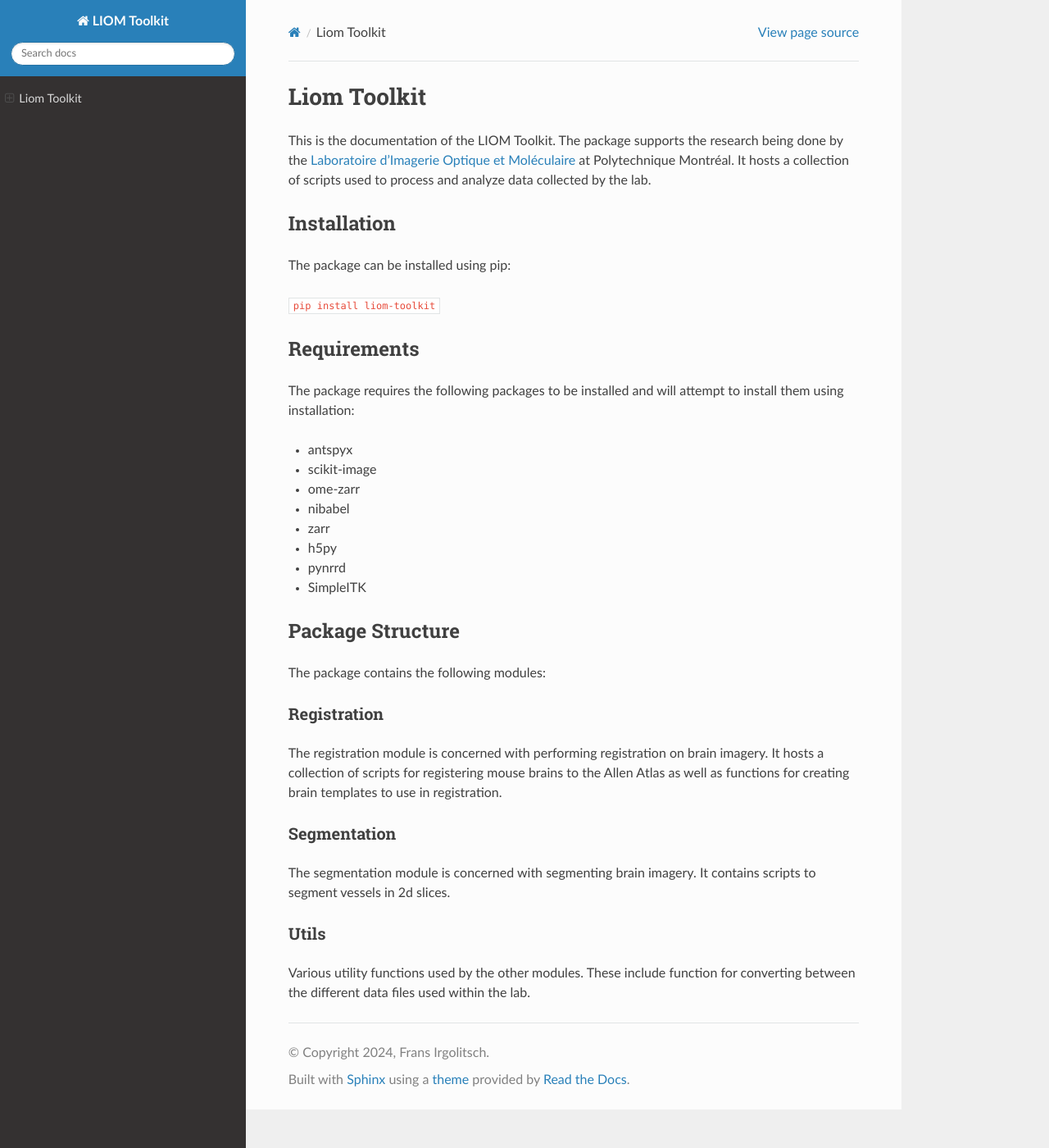
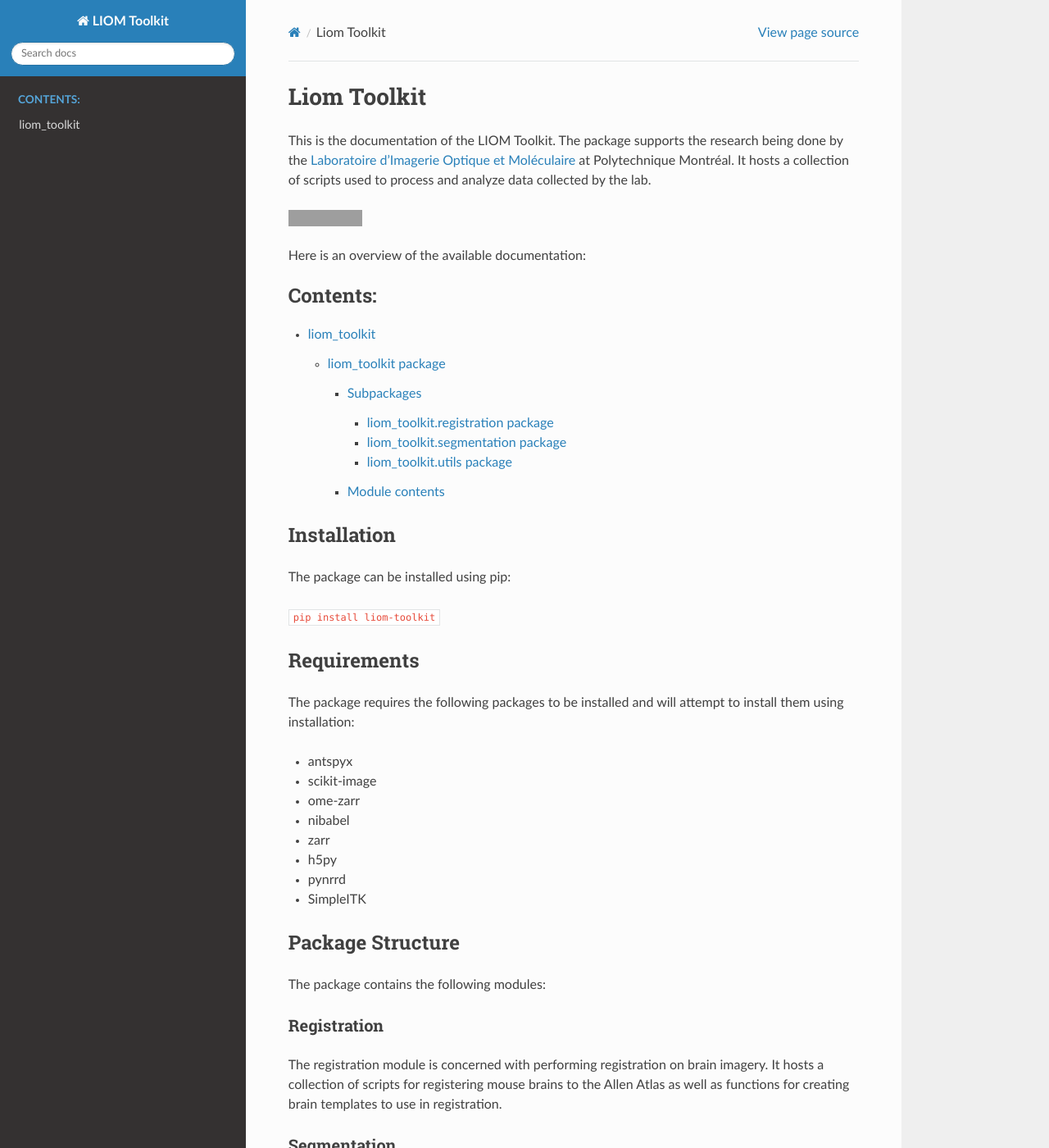
Before and after one commit to LIOMLab/liom-toolkit, a Sphinx documentation site: the page built from docs/source/index.rst, in a window 1280 px wide and 1400 px high. Shown: the whole window at 82% size. Built offline with Sphinx 7.4.7 and the Read the Docs theme 2.0.0, drawn with Linux system fonts in a browser that asks for light colours; grey boxes are pictures that could not be loaded.

Commit message:
Update autogenerated documentation

```diff
--- a/docs/requirements.txt
+++ b/docs/requirements.txt
@@ -1 +1,2 @@
 sphinx-rtd-theme
+sphinxcontrib-apidoc
--- a/docs/source/index.rst
+++ b/docs/source/index.rst
@@ -4,6 +4,18 @@ Liom Toolkit
 
 This is the documentation of the LIOM Toolkit. The package supports the research being done by the `Laboratoire d’Imagerie Optique et Moléculaire <https://liom.ca/>`_ at
 Polytechnique Montréal. It hosts a collection of scripts used to process and analyze data collected by the lab.
+
+.. image:: https://readthedocs.org/projects/liom-toolkit/badge/?version=latest
+    :target: https://liom-toolkit.readthedocs.io/en/latest/?badge=latest
+    :alt: Documentation Status
+
+Here is an overview of the available documentation:
+
+.. toctree::
+  :maxdepth: 4
+  :caption: Contents:
+
+  reference/modules
 
 Installation
 ============
--- /dev/null
+++ b/docs/source/reference/liom_toolkit.registration.register.rst
@@ -0,0 +1,7 @@
+liom\_toolkit.registration.register module
+==========================================
+
+.. automodule:: liom_toolkit.registration.register
+   :members:
+   :undoc-members:
+   :show-inheritance:
--- /dev/null
+++ b/docs/source/reference/liom_toolkit.registration.rst
@@ -0,0 +1,19 @@
+liom\_toolkit.registration package
+==================================
+
+Submodules
+----------
+
+.. toctree::
+   :maxdepth: 4
+
+   liom_toolkit.registration.register
+   liom_toolkit.registration.templating
+
+Module contents
+---------------
+
+.. automodule:: liom_toolkit.registration
+   :members:
+   :undoc-members:
+   :show-inheritance:
--- /dev/null
+++ b/docs/source/reference/liom_toolkit.registration.templating.rst
@@ -0,0 +1,7 @@
+liom\_toolkit.registration.templating module
+============================================
+
+.. automodule:: liom_toolkit.registration.templating
+   :members:
+   :undoc-members:
+   :show-inheritance:
--- /dev/null
+++ b/docs/source/reference/liom_toolkit.rst
@@ -0,0 +1,20 @@
+liom\_toolkit package
+=====================
+
+Subpackages
+-----------
+
+.. toctree::
+   :maxdepth: 4
+
+   liom_toolkit.registration
+   liom_toolkit.segmentation
+   liom_toolkit.utils
+
+Module contents
+---------------
+
+.. automodule:: liom_toolkit
+   :members:
+   :undoc-members:
+   :show-inheritance:
--- /dev/null
+++ b/docs/source/reference/liom_toolkit.segmentation.plane_segmentation.rst
@@ -0,0 +1,7 @@
+liom\_toolkit.segmentation.plane\_segmentation module
+=====================================================
+
+.. automodule:: liom_toolkit.segmentation.plane_segmentation
+   :members:
+   :undoc-members:
+   :show-inheritance:
--- /dev/null
+++ b/docs/source/reference/liom_toolkit.segmentation.rst
@@ -0,0 +1,20 @@
+liom\_toolkit.segmentation package
+==================================
+
+Submodules
+----------
+
+.. toctree::
+   :maxdepth: 4
+
+   liom_toolkit.segmentation.plane_segmentation
+   liom_toolkit.segmentation.stats
+   liom_toolkit.segmentation.volume_segmentation
+
+Module contents
+---------------
+
+.. automodule:: liom_toolkit.segmentation
+   :members:
+   :undoc-members:
+   :show-inheritance:
--- /dev/null
+++ b/docs/source/reference/liom_toolkit.segmentation.stats.rst
@@ -0,0 +1,7 @@
+liom\_toolkit.segmentation.stats module
+=======================================
+
+.. automodule:: liom_toolkit.segmentation.stats
+   :members:
+   :undoc-members:
+   :show-inheritance:
--- /dev/null
+++ b/docs/source/reference/liom_toolkit.segmentation.volume_segmentation.rst
@@ -0,0 +1,7 @@
+liom\_toolkit.segmentation.volume\_segmentation module
+======================================================
+
+.. automodule:: liom_toolkit.segmentation.volume_segmentation
+   :members:
+   :undoc-members:
+   :show-inheritance:
--- /dev/null
+++ b/docs/source/reference/liom_toolkit.utils.conversion.rst
@@ -0,0 +1,7 @@
+liom\_toolkit.utils.conversion module
+=====================================
+
+.. automodule:: liom_toolkit.utils.conversion
+   :members:
+   :undoc-members:
+   :show-inheritance:
--- /dev/null
+++ b/docs/source/reference/liom_toolkit.utils.io.rst
@@ -0,0 +1,7 @@
+liom\_toolkit.utils.io module
+=============================
+
+.. automodule:: liom_toolkit.utils.io
+   :members:
+   :undoc-members:
+   :show-inheritance:
--- /dev/null
+++ b/docs/source/reference/liom_toolkit.utils.rst
@@ -0,0 +1,20 @@
+liom\_toolkit.utils package
+===========================
+
+Submodules
+----------
+
+.. toctree::
+   :maxdepth: 4
+
+   liom_toolkit.utils.conversion
+   liom_toolkit.utils.io
+   liom_toolkit.utils.utils
+
+Module contents
+---------------
+
+.. automodule:: liom_toolkit.utils
+   :members:
+   :undoc-members:
+   :show-inheritance:
--- /dev/null
+++ b/docs/source/reference/liom_toolkit.utils.utils.rst
@@ -0,0 +1,7 @@
+liom\_toolkit.utils.utils module
+================================
+
+.. automodule:: liom_toolkit.utils.utils
+   :members:
+   :undoc-members:
+   :show-inheritance:
--- /dev/null
+++ b/docs/source/reference/modules.rst
@@ -0,0 +1,7 @@
+liom_toolkit
+============
+
+.. toctree::
+   :maxdepth: 4
+
+   liom_toolkit
```
Also changed, not shown: README.md (+1 -0 lines).
